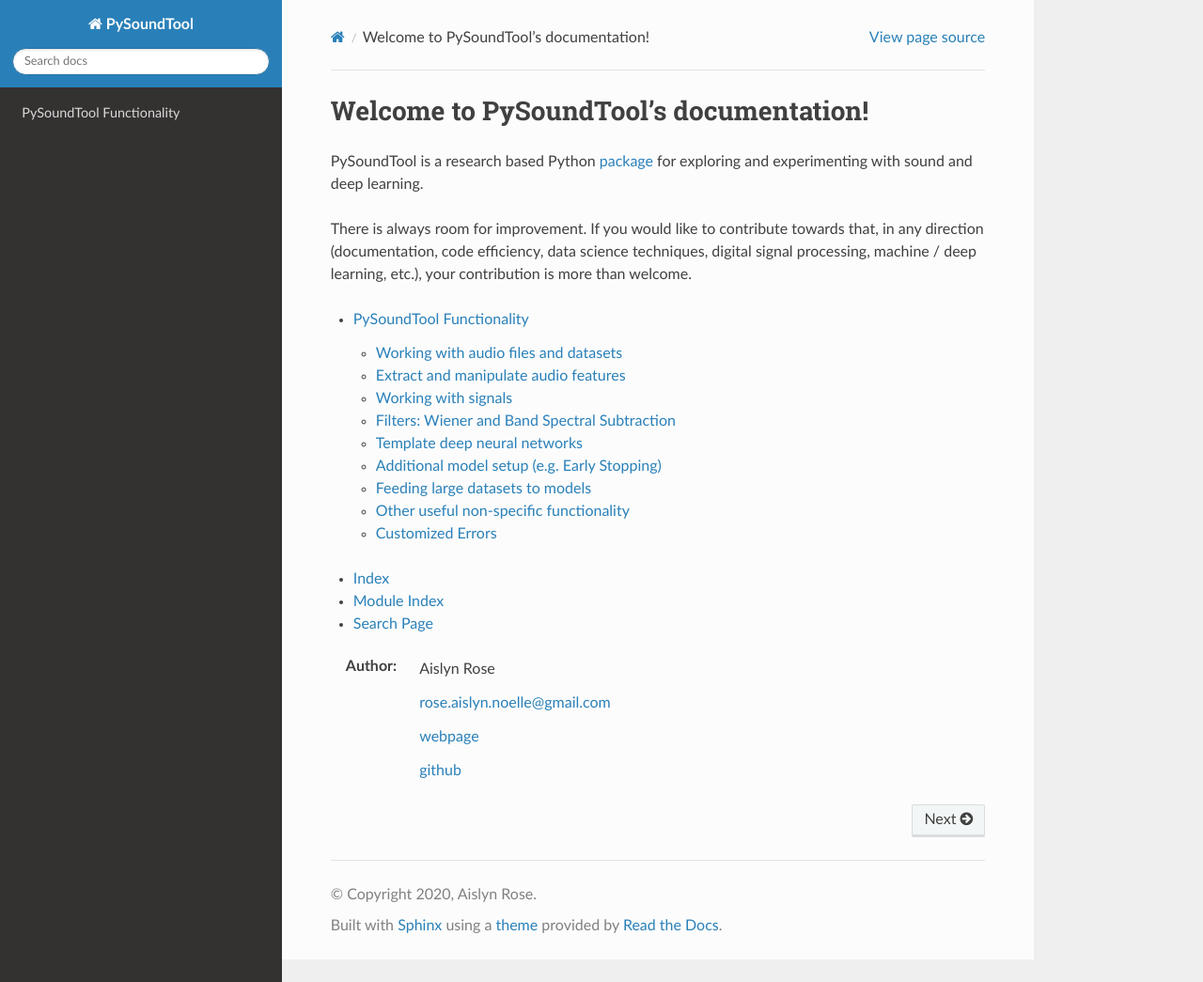
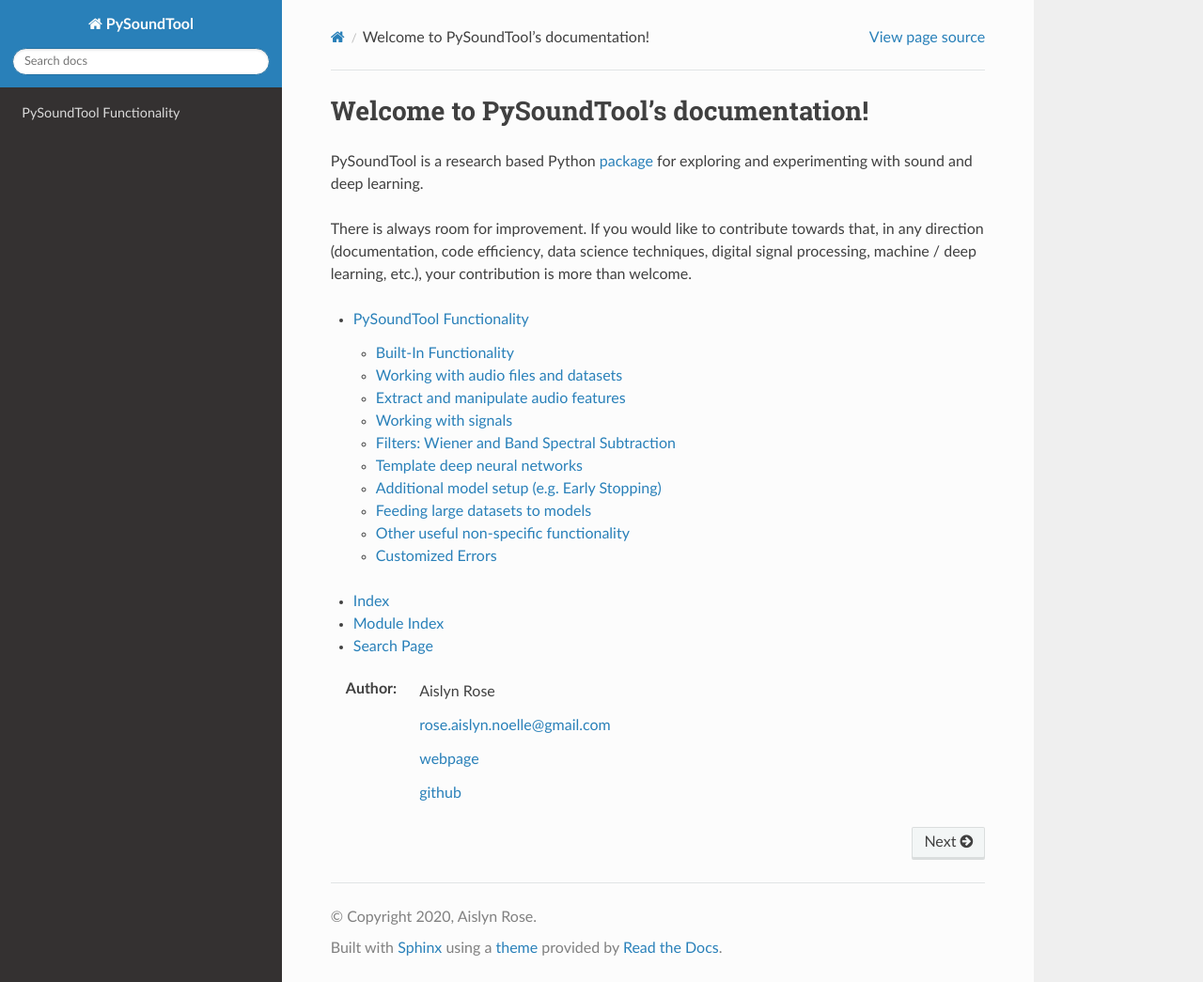
Before and after one commit to a-n-rose/Python-Sound-Tool, a Sphinx documentation site: the page built from docs/source/index.rst, in a window 1280 px wide and 1045 px high. Shown: the whole window at 94% size. Built offline with Sphinx 7.4.7 and the Read the Docs theme 2.0.0, drawn with Linux system fonts in a browser that asks for light colours; formulas are drawn with MathJax 3.

Commit message:
added builtins module.. perhaps should remove 's'

```diff
--- /dev/null
+++ b/docs/source/builtins.rst
@@ -0,0 +1,8 @@
+
+Built-In Functionality
+----------------------
+
+.. automodule:: pysoundtool.builtins
+   :members:
+   :undoc-members:
+   :show-inheritance:
--- a/docs/source/modules.rst
+++ b/docs/source/modules.rst
@@ -1,6 +1,8 @@
 =========================
 PySoundTool Functionality
 =========================
+
+.. include:: builtins.rst
 
 .. include:: data.rst
 
@@ -9,8 +11,6 @@
 .. include:: dsp.rst
 
 .. include:: filters.rst
-
-.. include:: features_and_models.rst
 
 .. include:: template_models.rst
 
```
